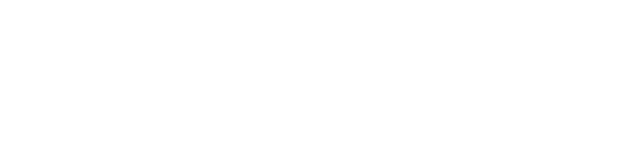
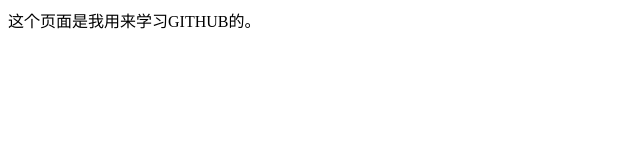
Before and after one commit to zfbetty/myblog, a plain HTML site: page index.html in a window 1280 px wide. Shown: the whole page, without its empty margins (0-640 px from the left). Drawn offline with Linux system fonts and the light colour scheme.

Commit message:
Update index.html

```diff
--- a/index.html
+++ b/index.html
@@ -1,4 +1,5 @@
 <!DOCTYPE html>
 <html>
 <title>我的第一个博客</title>
+  这个页面是我用来学习GITHUB的。
 </html>
```
